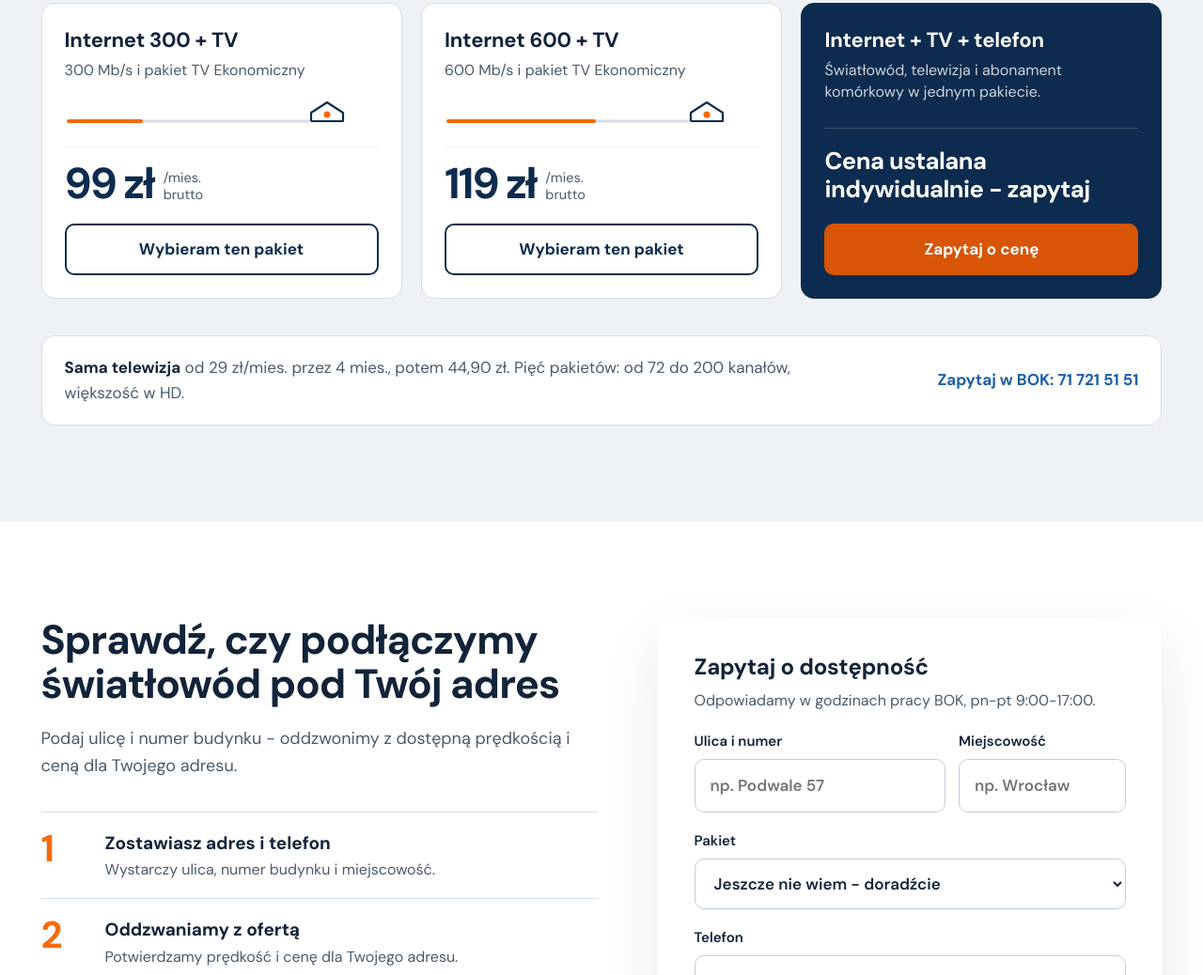
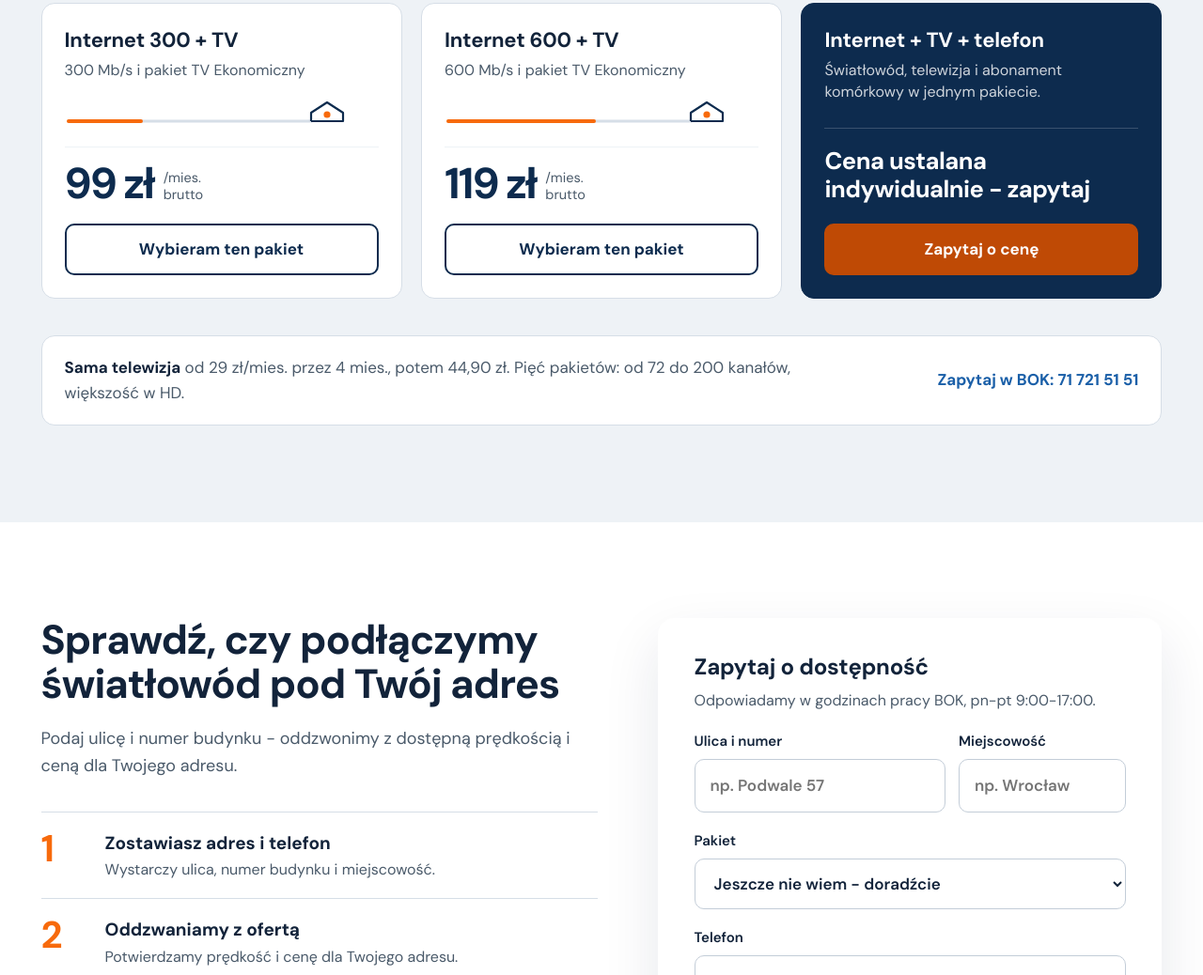
Before and after one commit to Disaster26/wrocnet-koncepcja, a plain HTML site: page index.html in a window 1280 px wide. Shown: the part 2441-3479 px from the top of the page at 94% size. Drawn offline with Linux system fonts and the light colour scheme.

Commit message:
Kontrast przycisku pakietu z telefonem

```diff
--- a/index.html
+++ b/index.html
@@ -234,8 +234,8 @@ section{padding:clamp(64px,8vw,120px) 0}
 .pk.ind .po{color:rgba(255,255,255,.8)}
 .pk.ind .pi{margin-top:auto;padding-top:20px;font-size:clamp(24px,2vw,28px);font-weight:700;line-height:1.15;letter-spacing:-.02em;border-top:1px solid rgba(255,255,255,.18)}
 .ind .po{margin-bottom:22px}
-.pk.ind .pz{background:var(--ob);border-color:var(--ob);color:#fff}
-.pk.ind .pz:hover{background:var(--ob2);border-color:var(--ob2)}
+.pk.ind .pz{background:var(--ob2);border-color:var(--ob2);color:#fff}
+.pk.ind .pz:hover{background:#A33F04;border-color:#A33F04}
 .tvb{margin-top:clamp(28px,3vw,40px);background:#fff;border-radius:14px;padding:20px 24px;display:flex;flex-wrap:wrap;justify-content:space-between;align-items:center;gap:12px 30px;border:1px solid var(--l)}
 .tvb p{color:var(--s);max-width:46em}
 .tvb b{color:var(--t)}
```
